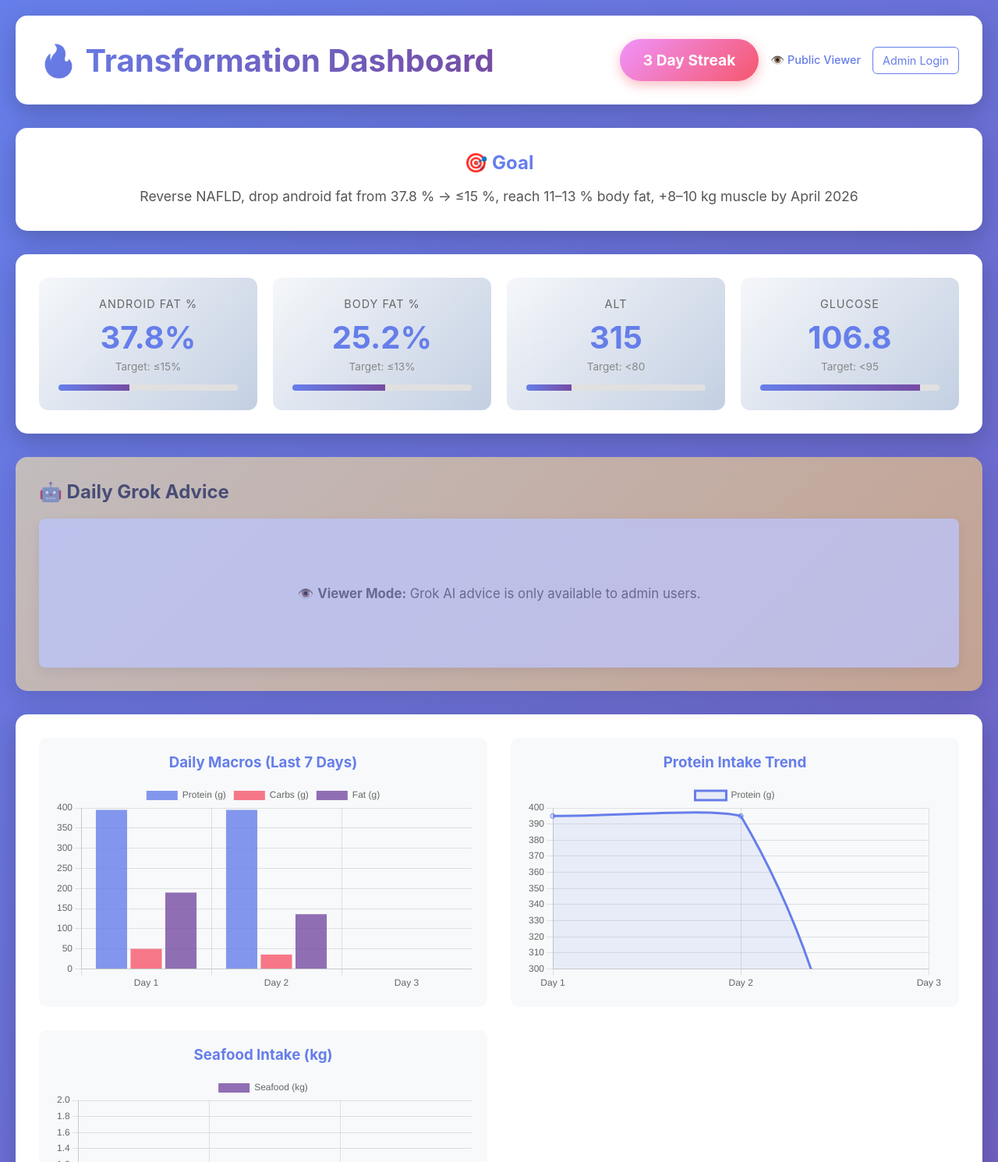
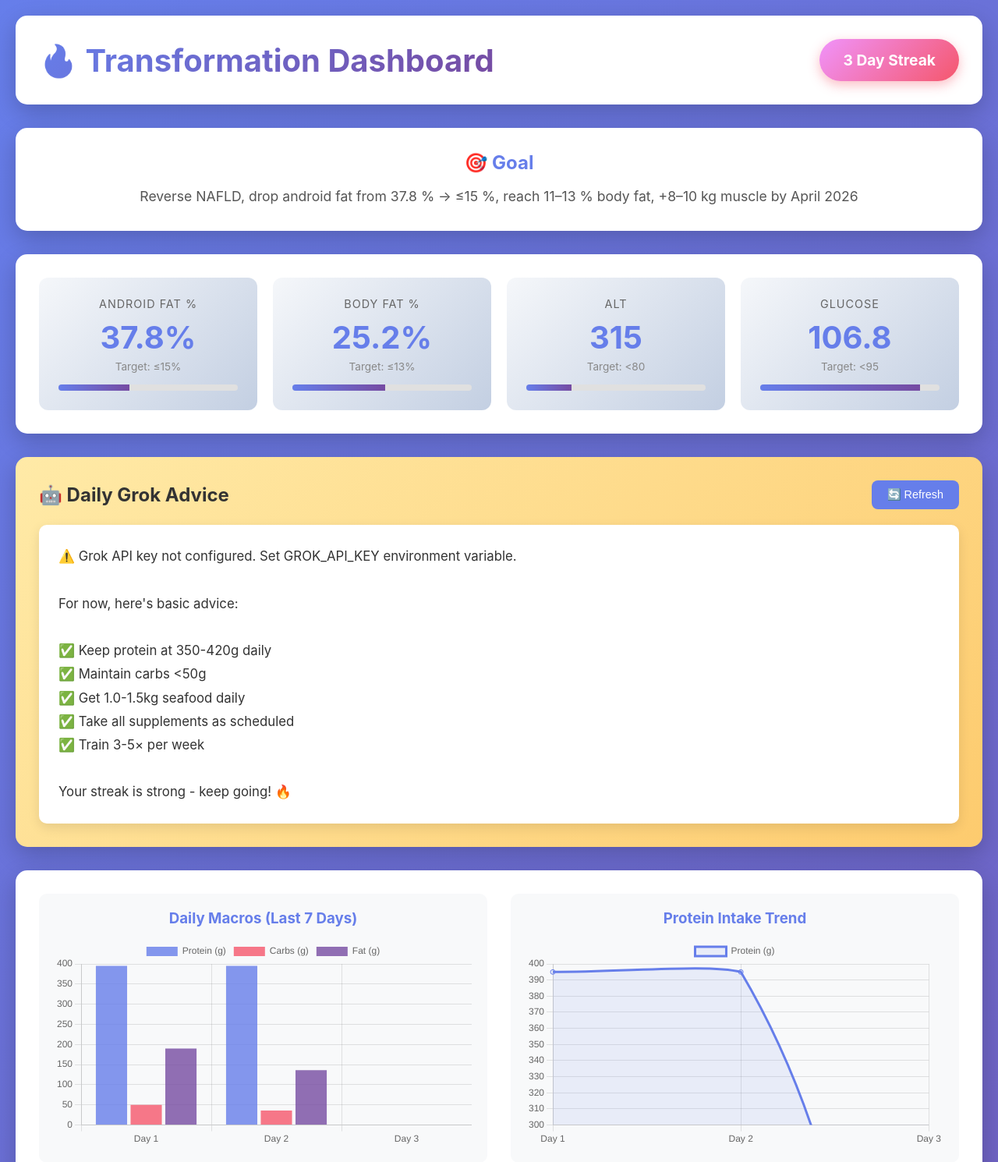
Before and after one commit to bhuram1980/transformation-dashboard, a Flask app: page / in a window 1280 px wide. Shown: the top 1490 px of the page at 78% size. Run offline with Flask 3, Linux system fonts and the light colour scheme; data that the repository does not hold is empty; some libraries are stand-ins or nearby versions.

Commit message:
Disable authentication - make all features publicly accessible including uploads

```diff
--- a/app.py
+++ b/app.py
@@ -25,13 +25,7 @@ app.secret_key = os.getenv('FLASK_SECRET_KEY', 'change-this-to-a-random-secret-k
 GROK_API_KEY = os.getenv('GROK_API_KEY', '')
 GROK_API_URL = 'https://api.x.ai/v1/chat/completions'
 
-# Admin authentication configuration
-ADMIN_USERNAME = os.getenv('ADMIN_USERNAME', 'x/headlesstale')
-ADMIN_PASSWORD = os.getenv('ADMIN_PASSWORD', '')
-
-# Session timeout (24 hours)
-PERMANENT_SESSION_LIFETIME = timedelta(hours=24)
-app.permanent_session_lifetime = PERMANENT_SESSION_LIFETIME
+# Authentication disabled - public access for all features
 
 
 class TransformationLogParser:
@@ -189,23 +183,7 @@ class TransformationLogParser:
         }
 
 
-# Authentication helpers
-def get_user_role():
-    """Get current user role - defaults to 'viewer' for public access"""
-    return session.get('user_role', 'viewer')
-
-def is_admin():
-    """Check if current user is admin"""
-    return session.get('user_role') == 'admin' and session.get('username') == ADMIN_USERNAME
-
-def admin_required(f):
-    """Require admin role for API endpoints"""
-    @wraps(f)
-    def decorated_function(*args, **kwargs):
-        if not is_admin():
-            return jsonify({'error': 'Admin access required. Please login as admin.'}), 403
-        return f(*args, **kwargs)
-    return decorated_function
+# Authentication disabled - all features are public
 
 
 def get_grok_advice(log_content: str, recent_days: List[Dict], baseline: Dict, targets: Dict) -> str:
@@ -304,47 +282,10 @@ Keep it concise, actionable, and motivating."""
         return f"⚠️ Error getting Grok advice: {str(e)}\n\nKeep following your protocol - consistency is key! 🔥"
 
 
-@app.route('/login', methods=['GET', 'POST'])
-def login():
-    """Admin login page - public can view without login"""
-    if request.method == 'POST':
-        username = request.form.get('username', '').strip()
-        password = request.form.get('password', '')
-
-        # Check if admin credentials are configured
-        if not ADMIN_PASSWORD:
-            # No admin password set - allow any login as admin (development mode)
-            session['user_role'] = 'admin'
-            session['username'] = username or 'admin'
-            session.permanent = True
-            return redirect(url_for('index'))
-
-        # Check admin credentials (username must match ADMIN_USERNAME)
-        if username == ADMIN_USERNAME and password == ADMIN_PASSWORD:
-            session['user_role'] = 'admin'
-            session['username'] = username
-            session.permanent = True
-            return redirect(url_for('index'))
-
-        # Invalid credentials
-        return render_template('login.html', error='Invalid username or password. Only admin login is available.')
-
-    # GET request - show login page
-    return render_template('login.html')
-
-
-@app.route('/logout')
-def logout():
-    """Logout and clear session"""
-    session.clear()
-    return redirect(url_for('index'))
-
-
 @app.route('/')
 def index():
-    """Main dashboard - public access (viewer mode by default)"""
-    user_role = get_user_role()
-    return render_template('dashboard.html', user_role=user_role, is_admin=is_admin())
+    """Main dashboard - public access, all features enabled"""
+    return render_template('dashboard.html', user_role='viewer', is_admin=True)
 
 
 @app.route('/api/data')
@@ -369,9 +310,8 @@ def get_data():
 
 
 @app.route('/api/advice')
-@admin_required
 def get_advice():
-    """API endpoint to get Grok advice - Admin only"""
+    """API endpoint to get Grok advice - Public access"""
 
     parser = TransformationLogParser()
 
@@ -419,9 +359,8 @@ def get_stats():
 
 
 @app.route('/api/upload-photo', methods=['POST'])
-@admin_required
 def upload_photo():
-    """Upload photo to Vercel Blob storage - Admin only"""
+    """Upload photo to Vercel Blob storage - Public access"""
 
     try:
         if 'photo' not in request.files:
--- a/static/js/dashboard.js
+++ b/static/js/dashboard.js
@@ -18,16 +18,8 @@ const fishMacros = {
 // Load all data on page load
 document.addEventListener('DOMContentLoaded', function() {
     loadData();
-    // Only load Grok advice if admin
-    if (isAdmin) {
-        loadAdvice();
-    } else {
-        // Hide or disable advice section for viewers
-        const adviceBox = document.getElementById('adviceBox');
-        if (adviceBox && !adviceBox.innerHTML.includes('Viewer Mode')) {
-            adviceBox.innerHTML = '<p style="text-align: center; color: #666;">👁️ Public Viewer: Grok AI advice is only available to admin users. <a href="/login" style="color: #667eea;">Login as admin</a></p>';
-        }
-    }
+    // Load Grok advice (public access)
+    loadAdvice();
     loadStats();
     // Load photos after a short delay to ensure DOM is ready
     setTimeout(() => loadPhotos(), 500);
@@ -241,17 +233,8 @@ function updateRecentDaysTable(dailyLogs) {
     `).join('');
 }
 
-// Load Advice (Admin only)
+// Load Advice (Public access)
 async function loadAdvice() {
-    // Check if user is admin
-    if (!isAdmin) {
-        const adviceBox = document.getElementById('adviceBox');
-        if (adviceBox) {
-            adviceBox.innerHTML = '<p style="text-align: center; color: #666;">👁️ Public Viewer: Grok AI advice is only available to admin users. <a href="/login" style="color: #667eea;">Login as admin</a></p>';
-        }
-        return;
-    }
-
     const adviceBox = document.getElementById('adviceBox');
     if (!adviceBox) return;
 
@@ -260,12 +243,6 @@ async function loadAdvice() {
     try {
         const response = await fetch('/api/advice');
         const data = await response.json();
-
-        if (data.error && response.status === 403) {
-            // Admin access required
-            adviceBox.innerHTML = `<div class="advice-content" style="color: #f5576c;">${data.error}</div>`;
-            return;
-        }
 
         if (data.advice) {
             // Format advice with line breaks
@@ -472,14 +449,6 @@ function compressImage(file, maxWidth = 1920, maxHeight = 1920, quality = 0.8, m
 
 // Photo Upload Handler with Compression
 async function handlePhotoUpload(event) {
-    // Check if user is admin
-    if (!isAdmin) {
-        alert('👁️ Public Viewer: Photo upload is only available to admin users. Please login as admin.');
-        event.target.value = ''; // Clear file input
-        window.location.href = '/login';
-        return;
-    }
-
     const file = event.target.files[0];
     if (!file) return;
 
--- a/templates/dashboard.html
+++ b/templates/dashboard.html
@@ -7,9 +7,9 @@
     <script src="https://cdn.jsdelivr.net/npm/chart.js@4.4.0/dist/chart.umd.min.js"></script>
     <link rel="stylesheet" href="{{ url_for('static', filename='css/style.css') }}">
     <script>
-        // Make userRole and isAdmin available to JavaScript
-        window.userRole = '{{ user_role|default("viewer") }}';
-        window.isAdmin = {{ 'true' if is_admin else 'false' }};
+        // All features enabled - no authentication
+        window.userRole = 'viewer';
+        window.isAdmin = true;
     </script>
 </head>
 <body>
@@ -22,14 +22,6 @@
                         <span id="streakCount">0</span> Day Streak
                         <div class="streak-glow" id="streakGlow"></div>
                     </div>
-                    <span style="color: #667eea; font-size: 0.9em; font-weight: 500;">
-                        {% if is_admin %}👑 Admin{% else %}👁️ Public Viewer{% endif %}
-                    </span>
-                    {% if is_admin %}
-                    <a href="/logout" style="color: #f5576c; text-decoration: none; font-size: 0.9em; padding: 8px 12px; border: 1px solid #f5576c; border-radius: 6px; transition: all 0.2s;">Logout</a>
-                    {% else %}
-                    <a href="/login" style="color: #667eea; text-decoration: none; font-size: 0.9em; padding: 8px 12px; border: 1px solid #667eea; border-radius: 6px; transition: all 0.2s;">Admin Login</a>
-                    {% endif %}
                 </div>
             </div>
         </header>
@@ -76,8 +68,7 @@
             </div>
         </section>
 
-        <!-- Grok Advice Section (Admin Only) -->
-        {% if is_admin %}
+        <!-- Grok Advice Section -->
         <section class="advice-section">
             <div class="section-header">
                 <h2>🤖 Daily Grok Advice</h2>
@@ -87,16 +78,6 @@
                 <div class="loading">Loading advice from Grok...</div>
             </div>
         </section>
-        {% else %}
-        <section class="advice-section" style="opacity: 0.6;">
-            <div class="section-header">
-                <h2>🤖 Daily Grok Advice</h2>
-            </div>
-            <div class="advice-box" style="background: #f5f5f5; padding: 20px; border-radius: 8px; text-align: center; color: #666;">
-                <p>👁️ <strong>Viewer Mode:</strong> Grok AI advice is only available to admin users.</p>
-            </div>
-        </section>
-        {% endif %}
 
         <!-- Charts Section -->
         <section class="charts-section">
@@ -193,17 +174,11 @@
         <section class="photo-section">
             <h2>📸 Progress Photos</h2>
             <div class="photo-upload-box">
-                {% if is_admin %}
                 <input type="file" id="photoInput" accept="image/*" capture="environment" style="display: none;" onchange="handlePhotoUpload(event)">
                 <button class="btn-upload" onclick="document.getElementById('photoInput').click()">
                     📷 Upload Photo (Fish Plate / Mirror Selfie)
                 </button>
                 <div id="photoPreview" class="photo-preview"></div>
-                {% else %}
-                <div style="background: #f5f5f5; padding: 20px; border-radius: 8px; text-align: center; color: #666; border: 2px dashed #ddd;">
-                    <p>👁️ <strong>Viewer Mode:</strong> Photo upload is only available to admin users.</p>
-                </div>
-                {% endif %}
                 <div style="margin-top: 30px;">
                     <div style="display: flex; justify-content: space-between; align-items: center; margin-bottom: 15px;">
                         <h3 style="margin: 0; color: #667eea; font-size: 1.2em;">📷 Photo Gallery</h3>
```
